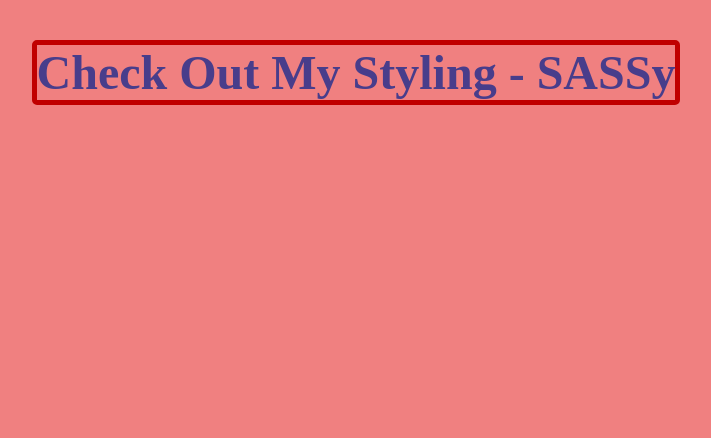
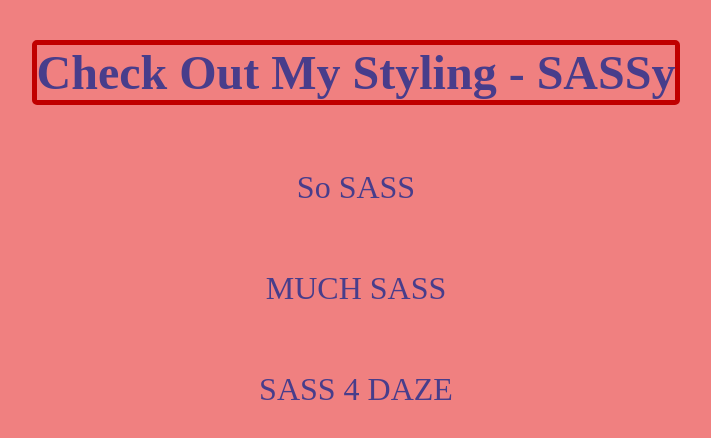
Before and after one commit to DerekDenHartigh/SASS-intro, a website: page index.html in a window 1280 px wide. Shown: the whole page, without its empty margins (284-995 px from the left). Drawn offline with Linux system fonts and the light colour scheme.

Commit message:
working now

```diff
--- a/app/sass/styles.scss
+++ b/app/sass/styles.scss
@@ -3,6 +3,7 @@ $chuck_norris: RGB(192, 0, 0);
 
 body{
     display: flex;
+    flex-direction: column;
     background-color: lightcoral;
     color: darkslateblue;
     align-content: center;
@@ -22,6 +23,10 @@ h1{
     border-radius: 5px;
 }
 
+p{
+    display: flex;
+    font-size: 2em;
+}
 
 // nesting example:
 
@@ -37,3 +42,5 @@ nav{
         }
     }
 }
+
+//mixins:
--- a/index.html
+++ b/index.html
@@ -9,5 +9,9 @@
 </head>
 <body>
     <h1>Check Out My Styling - SASSy</h1>
+    <p>So SASS</p>
+    <p>MUCH SASS</p>
+    <p>SASS 4 DAZE</p>
+
 </body>
 </html>
```
Also changed, not shown: app/styles/styles.css, 1 other file.
